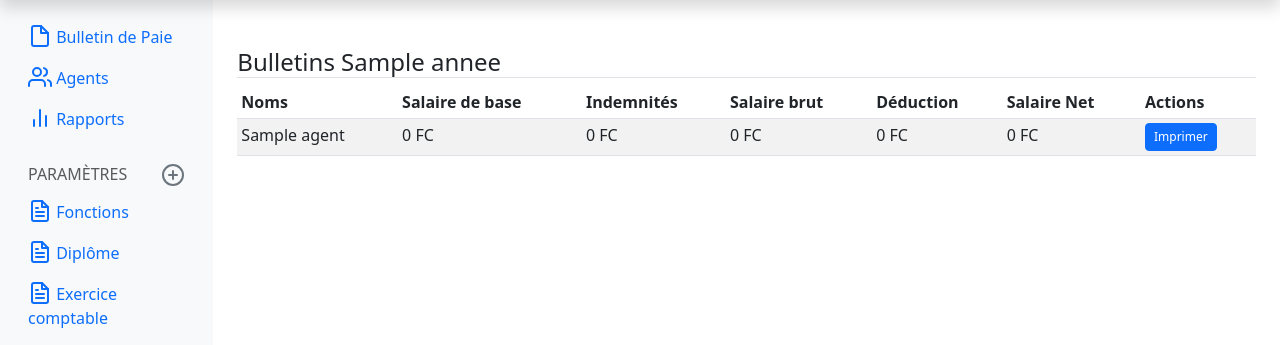
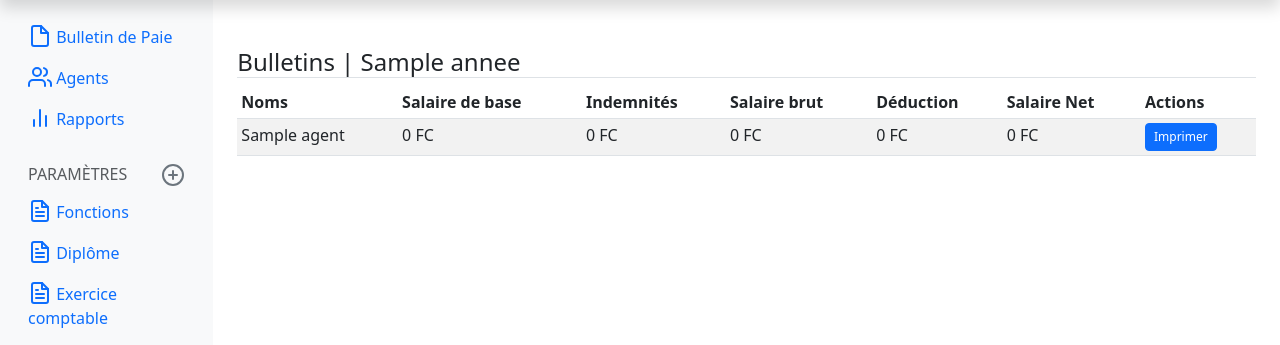
Before and after one commit to nandoys/gestionpaie, a Symfony app: template templates/bulletin/index.twig in a window 1280 px wide. Shown: the part 40-385 px from the top of the page. Run offline with Twig, Linux system fonts and the light colour scheme; the template is opened without the code that fills it: most values are stand-ins (such as "Sample title", 1, 10 or a date in 2020); some libraries are stand-ins or nearby versions.

```diff
--- a/templates/bulletin/index.twig
+++ b/templates/bulletin/index.twig
@@ -32,7 +32,7 @@
             {% endif %}
             {% if bulletin.paies | length > 0 %}
             <div class="mt-5" id="{{ bulletin.mois }}{{ bulletin.annee }}">
-                <h4 class="border-bottom">Bulletins {{ mois }} {{ bulletin.annee }}</h4>
+                <h4 class="border-bottom">Bulletins | {{ mois }} {{ bulletin.annee }}</h4>
                 <div class="table-responsive">
                     <table class="table table-striped table-sm table-hover">
                         <thead>
```
